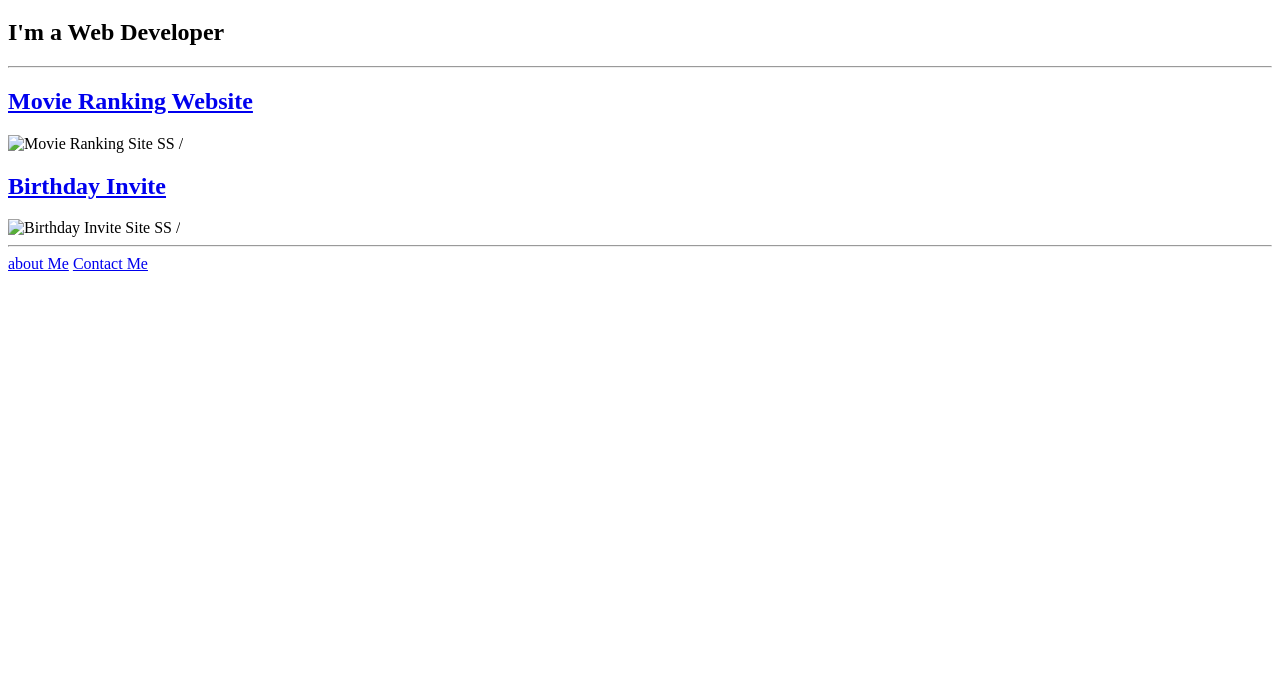
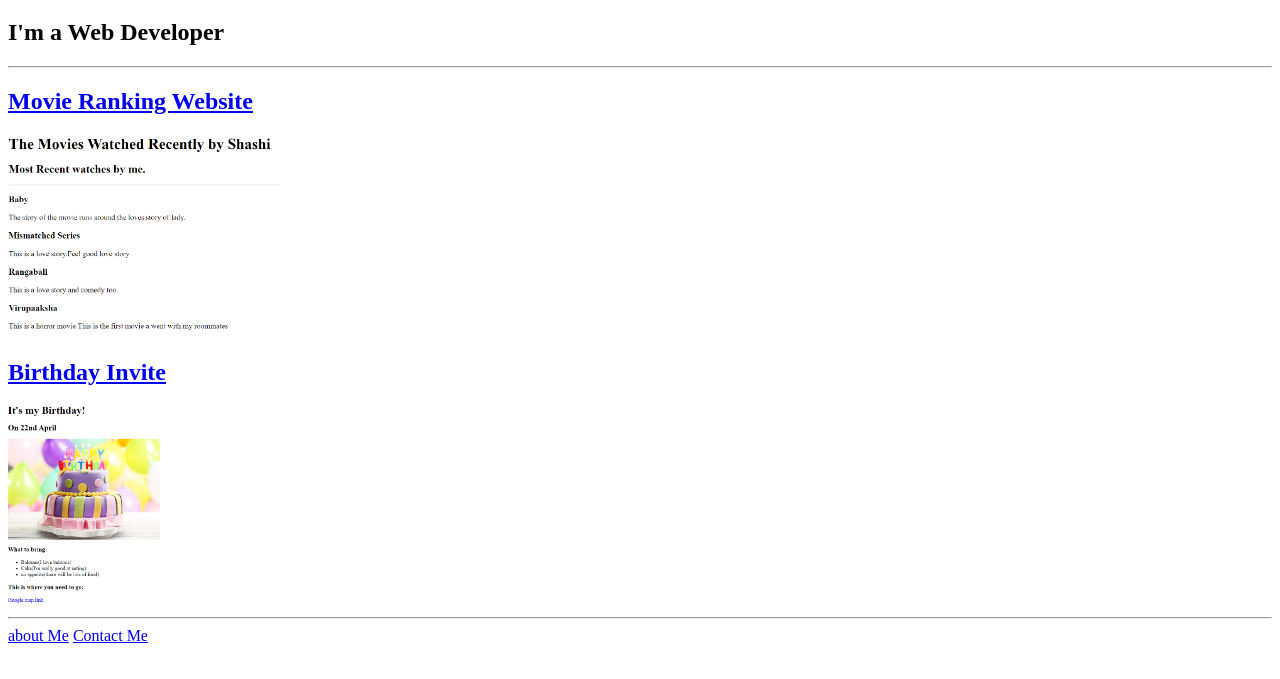
Before and after one commit to Shashikala-Keshetti/html-portfolio, a plain HTML site: page index.html in a window 1280 px wide. Shown: the part 61-740 px from the top of the page. Drawn offline with Linux system fonts and the light colour scheme.

Commit message:
index.html

```diff
--- a/index.html
+++ b/index.html
@@ -10,10 +10,10 @@
     <h2>I'm a Web Developer</h2>
     <hr />
     <h2><a href="./public/movie-ranking.html">Movie Ranking Website</a></h2>
-    <img src="./assets/images/movie-ranking.png" height="200" alt="Movie Ranking Site SS /">
+    <img src="./assets/images/MovieRating.png" height="200" alt="Movie Ranking Site SS /">
 
     <h2><a href="./public/birthday-invite.html">Birthday Invite</a></h2>
-    <img src="./assets/images/birthday-invite.png" height="200" alt="Birthday Invite Site SS /">
+    <img src="./assets/images/BirthdayInvite.png" height="200" alt="Birthday Invite Site SS /">
     <hr />
     <a href="./public/about.html">about Me</a>
     <a href="./public/contact.html">Contact Me</a>
```
